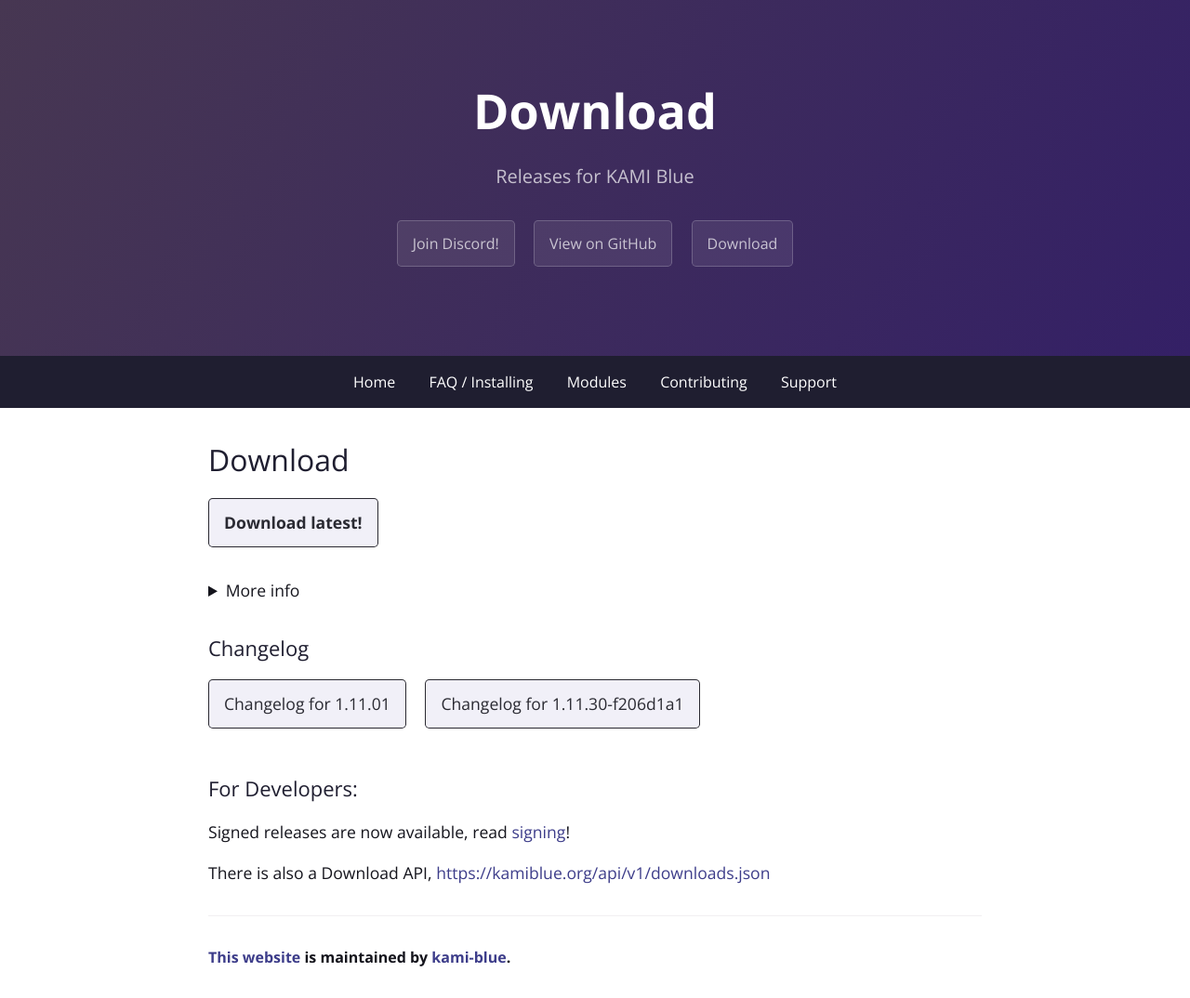
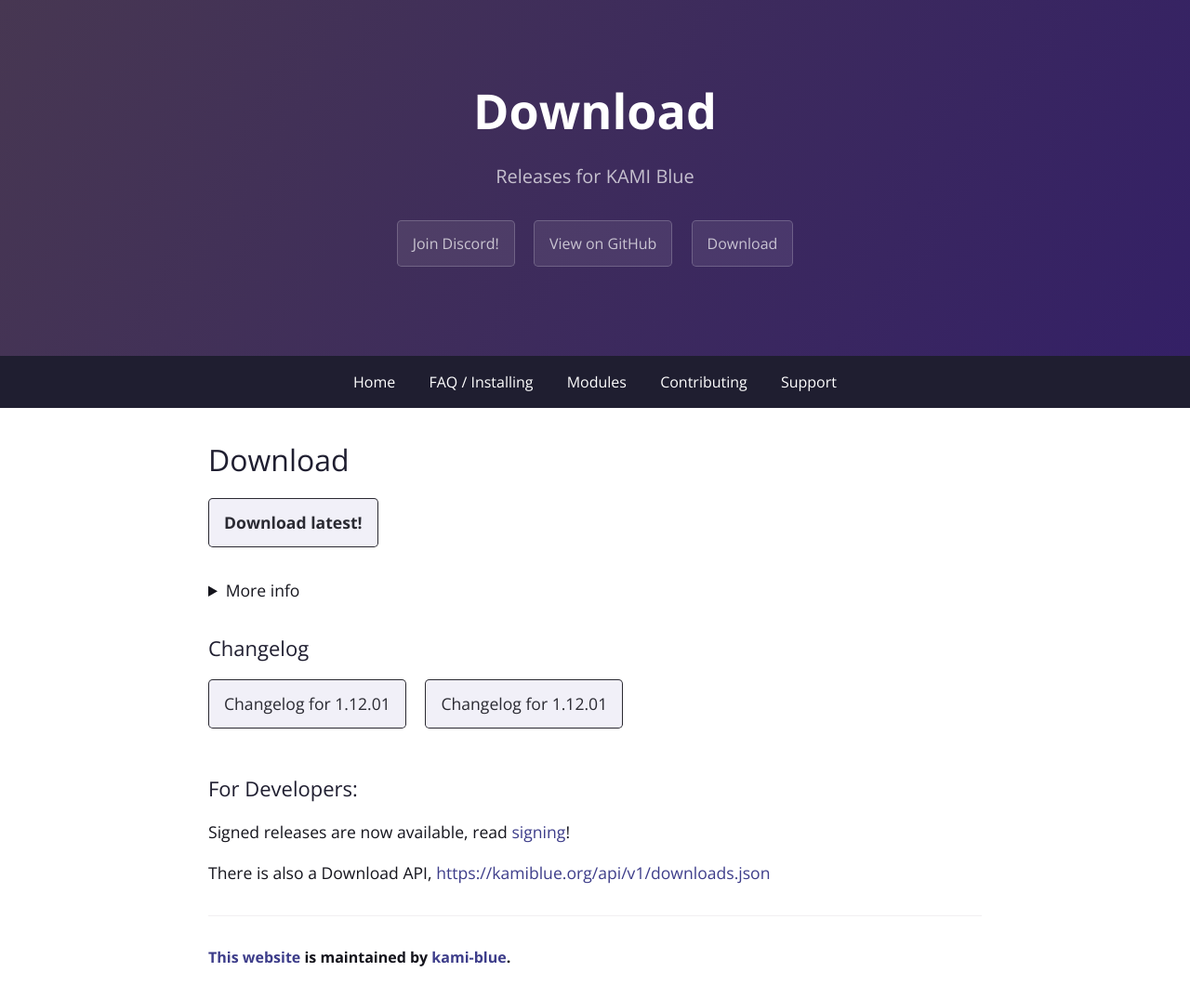
Before and after one commit to kami-blue/website, a Jekyll site: the page built from download.md, in a window 1280 px wide. Shown: the whole page at 93% size. Built offline with Jekyll 4.4.1, drawn with Linux system fonts in a browser that asks for light colours.

Commit message:
[bump] Release 1.12.01

```diff
--- a/_config.yml
+++ b/_config.yml
@@ -5,14 +5,14 @@ google_analytics: UA-157505961-1
 github:
   repository_url: https://github.com/kami-blue/client
   website_url: https://github.com/kami-blue/website
-  jar_url: https://github.com/kami-blue/client/releases/download/1.11.22/kamiblue-1.11.22-f2992ac9.jar
-  jar_sig_url: https://github.com/kami-blue/client/releases/download/1.11.01/kamiblue-1.11.01.jar.sig
-  beta_jar_url: https://github.com/kami-blue/nightly-releases/releases/download/1.11.30-f206d1a1/kamiblue-1.11.30-f206d1a1.jar
-cur_ver: 1.11.01
-beta_ver: 1.11.30-f206d1a1
+  jar_url: https://github.com/kami-blue/client/releases/download/1.12.01/kamiblue-1.12.01.jar
+  jar_sig_url: https://github.com/kami-blue/client/releases/download/1.12.01/kamiblue-1.12.01.jar.sig
+  beta_jar_url: https://github.com/kami-blue/nightly-releases/releases/download/1.12.01/kamiblue-1.12.01.jar
+cur_ver: 1.12.01
+beta_ver: 1.12.01
 discord_url: https://kamiblue.org/discord
 downloads_api_ver: v1
-build_number: 831
+build_number: 832
 theme: jekyll-theme-cayman
 gems:
   - jekyll-seo-tag
```
